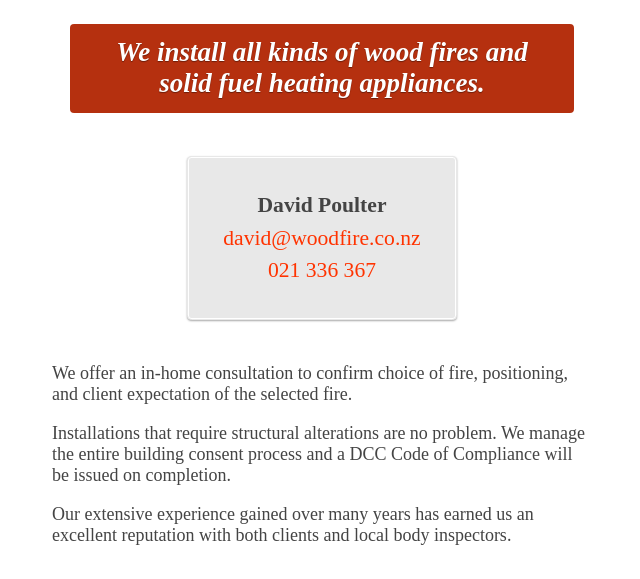
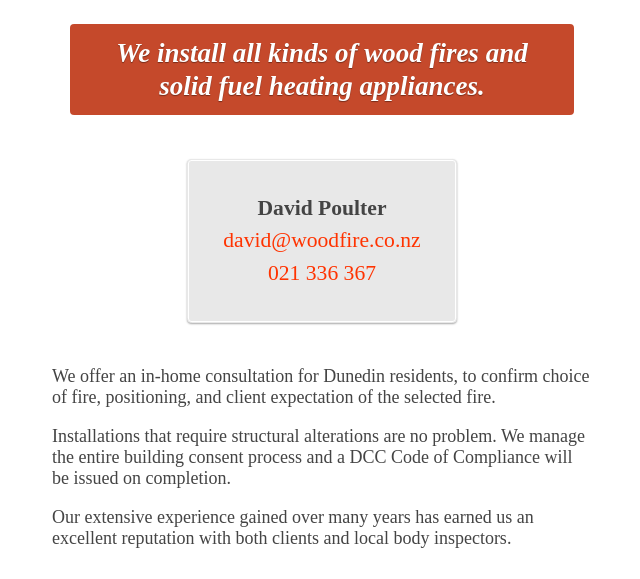
Before and after one commit to aaaidan/woodfire.co.nz, a plain HTML site: page index.html in a window 1280 px wide. Shown: the part 172-751 px from the top of the page, without its empty margins (318-958 px from the left). Drawn offline with Linux system fonts and the light colour scheme.

Commit message:
Clarify Dunedin business, tweak colour of banner.

```diff
--- a/index.html
+++ b/index.html
@@ -21,7 +21,7 @@
         </p>
 
         <div class="info">
-            <p>We offer an in-home consultation to confirm choice of fire, positioning, and client expectation of the selected fire. </p>
+            <p>We offer an in-home consultation for Dunedin residents, to confirm choice of fire, positioning, and client expectation of the selected fire. </p>
 
             <p>Installations that require structural alterations are no problem. We manage the entire building consent process and a DCC Code of Compliance will be issued on completion.</p>
 
--- a/style.css
+++ b/style.css
@@ -44,11 +44,12 @@ header h1, p {
     text-align: center;
     margin: 0;
     padding: 0 1em;
-    background: #b5300f;
+    background: #c5492b;
     margin-bottom: 1em;
     color: white;
     text-shadow: 0 1px 1px rgba(0, 0, 0, 0.4);
     padding: 0.5em 1em;
+    line-height: 1.2;
 }
 
 @media screen and (min-width:540px) {
```
